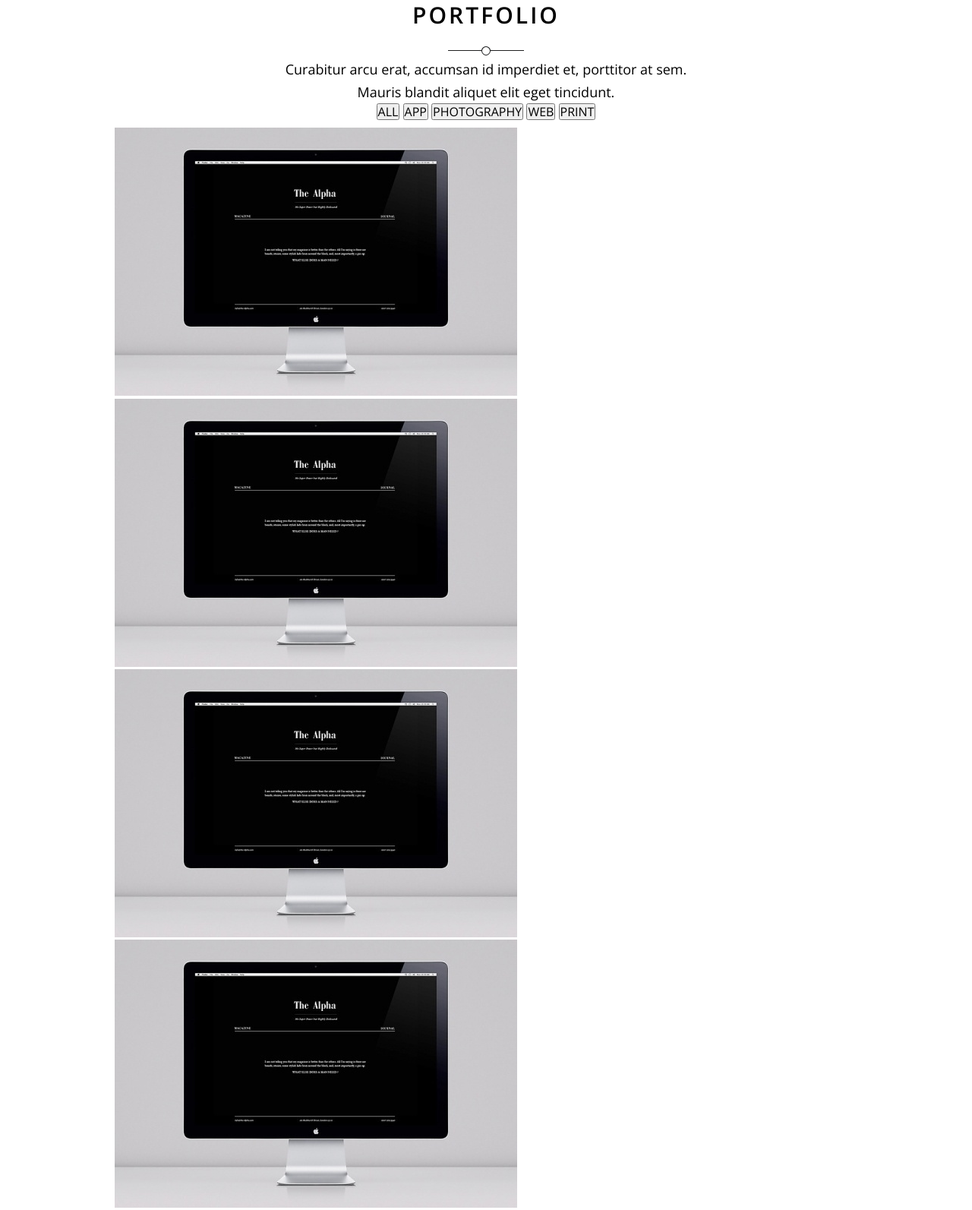
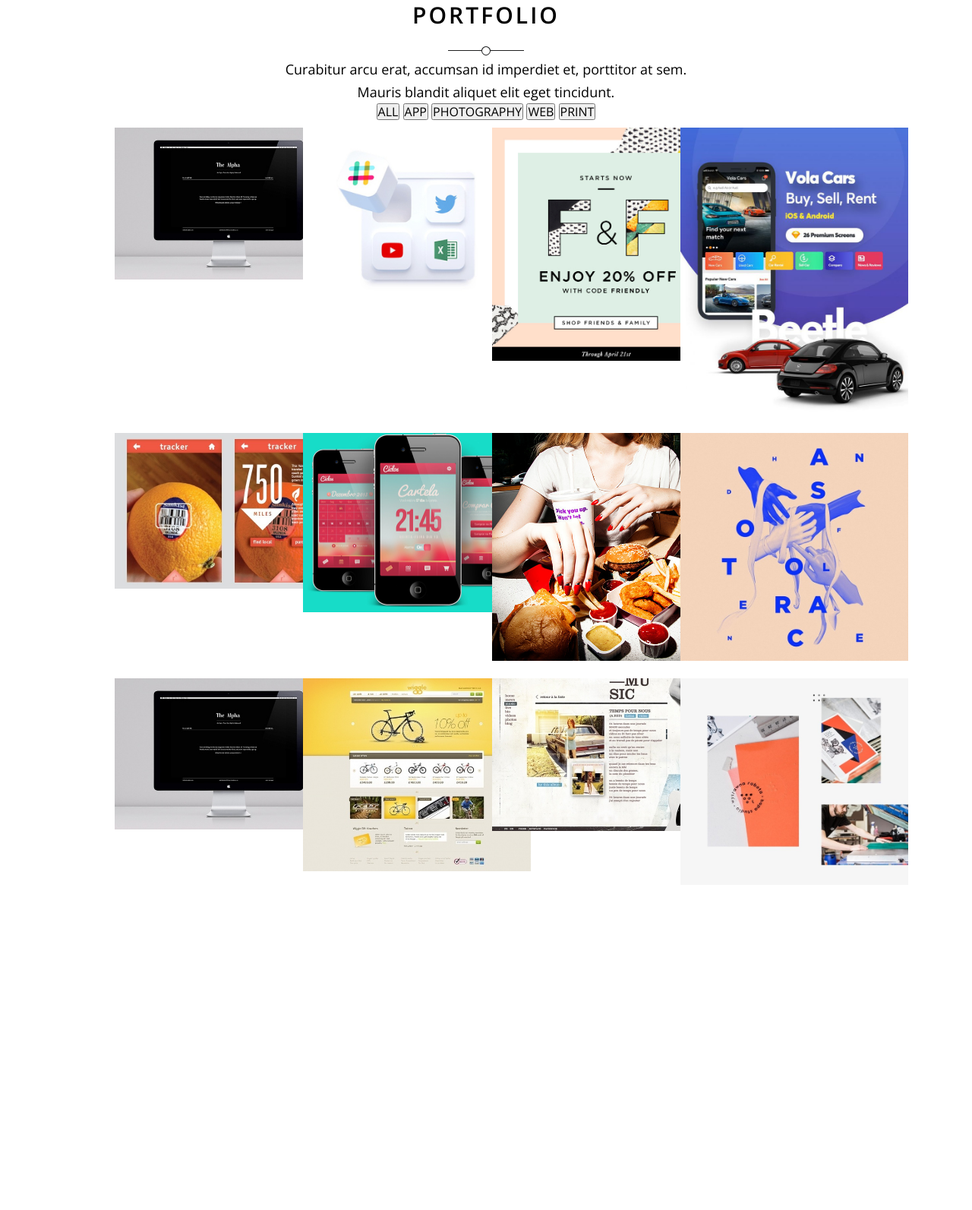
Before and after one commit to jahirulhaqueonik/agencydemo, a plain HTML site: page index.html in a window 1280 px wide. Shown: the part 1277-2870 px from the top of the page at 76% size. After the commit the page ends 2455 px from the top, so only its background shows below. Drawn offline with nearby package versions, Linux system fonts and the light colour scheme.

Commit message:
update index.html file

```diff
--- a/index.html
+++ b/index.html
@@ -105,7 +105,7 @@
     </section>
    -END DESIGN SECTION-->
 
-   <section class="portfolio">
+   <section class="portfolio-section" id="portfolio">
        <div class="row">
            <h2>Portfolio</h2>
            <img src="resources/img/separator.png" alt="separator">
@@ -121,15 +121,47 @@
            </div>
        </div>
        <div class="row">
-          <div class="col span_1_of_4 box">
-            <div class="portfolio-img">
-                <img src="resources/img/portfolio-img.jpg" alt="img">
-                <img src="resources/img/portfolio-img.jpg" alt="img">
-                <img src="resources/img/portfolio-img.jpg" alt="img">
+            <div class="col span_1_of_4 box portfolio-img">
                 <img src="resources/img/portfolio-img.jpg" alt="img">
             </div>
-          </div>
-       </div>
+            <div class="col span_1_of_4 box portfolio-img">
+                <img src="resources/img/portfolio-img1.jpg" alt="img">
+            </div>
+            <div class="col span_1_of_4 box portfolio-img">
+                <img src="resources/img/portfolio-img2.jpg" alt="img">
+            </div>
+            <div class="col span_1_of_4 box portfolio-img">
+                <img src="resources/img/portfolio-img3.jpg" alt="img">
+            </div>
+        </div>
+        <div class="row">
+            <div class="col span_1_of_4 box portfolio-img">
+                <img src="resources/img/portfolio-img4.jpg" alt="img">
+            </div>
+            <div class="col span_1_of_4 box portfolio-img">
+                <img src="resources/img/portfolio-img5.jpg" alt="img">
+            </div>
+            <div class="col span_1_of_4 box portfolio-img">
+                <img src="resources/img/portfolio-img6.jpg" alt="img">
+            </div>
+            <div class="col span_1_of_4 box portfolio-img">
+                <img src="resources/img/portfolio-img7.jpg" alt="img">
+            </div>
+        </div>
+        <div class="row">
+            <div class="col span_1_of_4 box portfolio-img">
+                <img src="resources/img/portfolio-img8.jpg" alt="img">
+            </div>
+            <div class="col span_1_of_4 box portfolio-img">
+                <img src="resources/img/portfolio-img9.jpg" alt="img">
+            </div>
+            <div class="col span_1_of_4 box portfolio-img">
+                <img src="resources/img/portfolio-img10.jpg" alt="img">
+            </div>
+            <div class="col span_1_of_4 box portfolio-img">
+                <img src="resources/img/portfolio-img11.jpg" alt="img">
+            </div>
+        </div>
    </section>
 
 
--- a/resources/css/style.css
+++ b/resources/css/style.css
@@ -281,3 +281,13 @@ header {
     margin-top: 2rem;
     font-size: 1.3rem;
 }
+
+/* ===================== */
+/* SERVICES SECTION */
+/* ===================== */
+
+.portfolio-section .portfolio-img img{
+
+    width: 30rem;
+
+}
```
